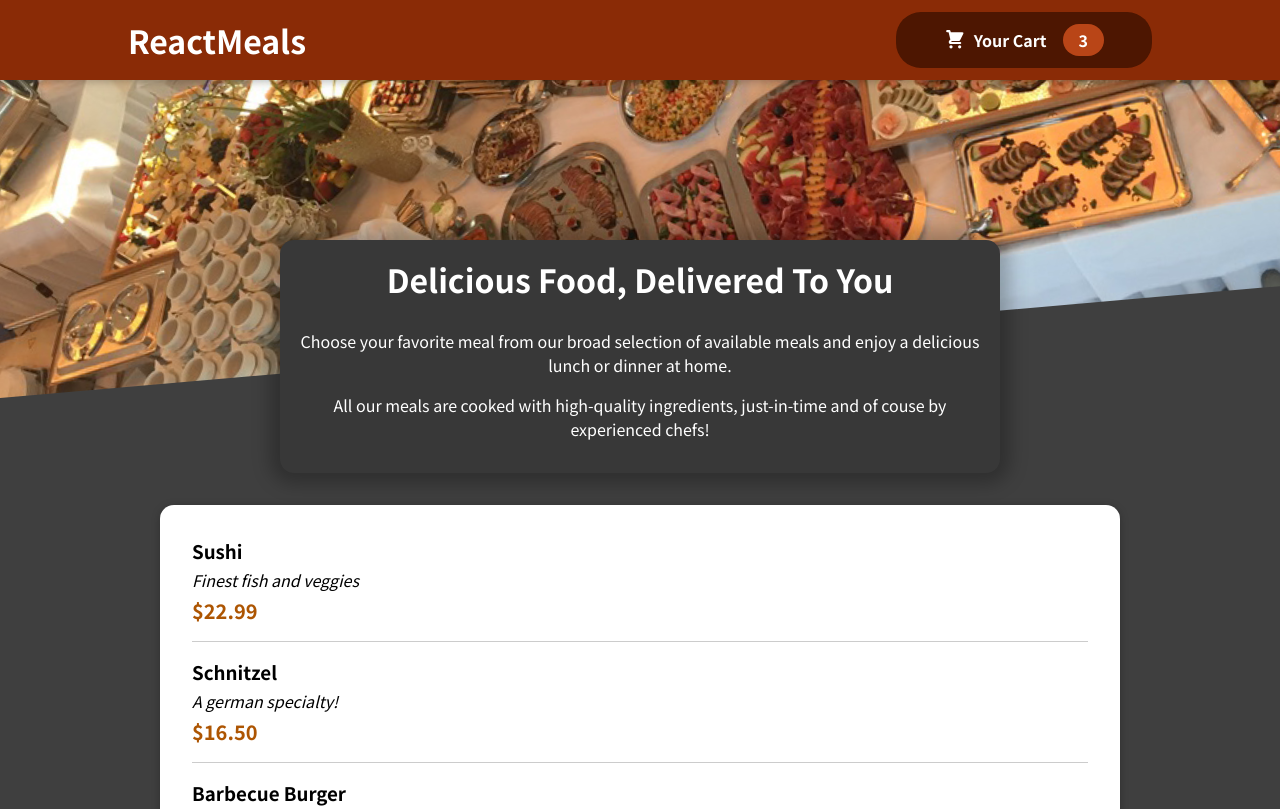
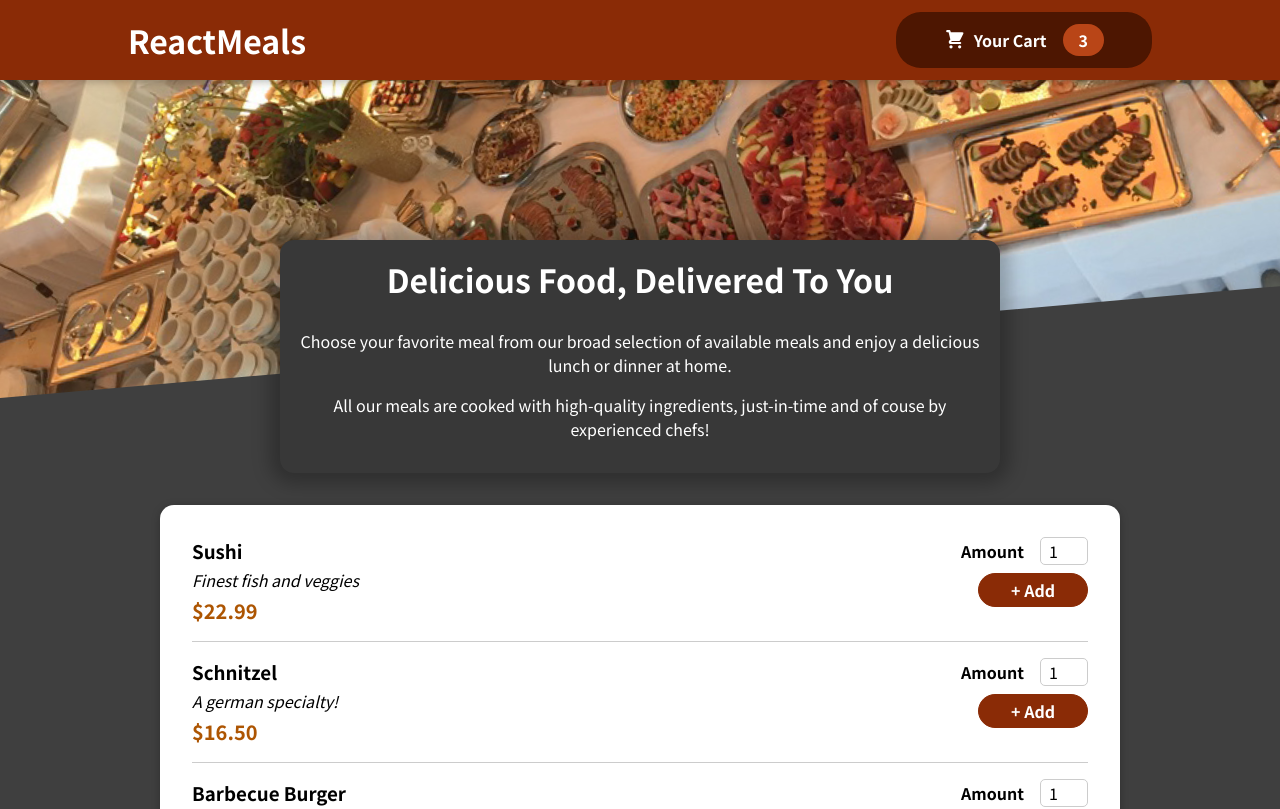
Before and after one commit to AkshayBhuva/react-meals, a React (Create React App) app: page / in a window 1280 px wide. Shown: the top 809 px of the page. Built offline with nearby package versions, Linux system fonts and the light colour scheme.

Commit message:
add Form component

```diff
--- a/src/componensts/Meals/AvailableMeals.js
+++ b/src/componensts/Meals/AvailableMeals.js
@@ -30,7 +30,9 @@
 ];
 
 const AvailableMeals = () => {
-   const mealsList = DUMMY_MEALS.map((meal) => <MealItem key={meal.id} name={meal.name} price={meal.price} description={meal.description} />);
+   const mealsList = DUMMY_MEALS.map((meal) => (
+      <MealItem id={meal.id} key={meal.id} name={meal.name} price={meal.price} description={meal.description} />
+   ));
 
    return (
       <section className={classes.meals}>
--- a/src/componensts/Meals/MealItem/MealItem.js
+++ b/src/componensts/Meals/MealItem/MealItem.js
@@ -1,4 +1,5 @@
 import classes from './MealItem.module.css';
+import MealItemForm from './MealItemForm';
 
 const MealItem = (props) => {
    const price = `$${props.price.toFixed(2)}`;
@@ -10,7 +11,9 @@
             <div className={classes.description}>{props.description}</div>
             <div className={classes.price}>{price}</div>
          </div>
-         <div></div>
+         <div>
+            <MealItemForm id={props.id} />
+         </div>
       </li>
    );
 };
--- a/src/componensts/Meals/MealItem/MealItemForm.js
+++ b/src/componensts/Meals/MealItem/MealItemForm.js
@@ -0,0 +1,23 @@
+import Input from '../../UI/Input';
+import classes from './MealItemForm.module.css';
+
+const MealItemForm = (props) => {
+   return (
+      <form className={classes.form}>
+         <Input
+            label='Amount'
+            input={{
+               id: 'amount_' + props.id,
+               type: 'number',
+               min: '1',
+               max: '5',
+               step: '1',
+               defaultValue: '1',
+            }}
+         />
+         <button>+ Add</button>
+      </form>
+   );
+};
+
+export default MealItemForm;
--- /dev/null
+++ b/src/componensts/Meals/MealItem/MealItemForm.module.css
@@ -0,0 +1,20 @@
+.form {
+   text-align: right;
+}
+
+.form button {
+   font: inherit;
+   cursor: pointer;
+   background-color: #8a2b06;
+   border: 1px solid #8a2b06;
+   color: white;
+   padding: 0.25rem 2rem;
+   border-radius: 20px;
+   font-weight: bold;
+}
+
+.form button:hover,
+.form button:active {
+   background-color: #641e03;
+   border-color: #641e03;
+}
--- /dev/null
+++ b/src/componensts/UI/Input.js
@@ -0,0 +1,12 @@
+import classes from './Input.module.css';
+
+const Input = (props) => {
+   return (
+      <div className={classes.input}>
+         <label htmlFor={props.input.id}>{props.label}</label>
+         <input {...props.input} />
+      </div>
+   );
+};
+
+export default Input;
--- /dev/null
+++ b/src/componensts/UI/Input.module.css
@@ -0,0 +1,18 @@
+.input {
+   display: flex;
+   align-items: center;
+   margin-bottom: 0.5rem;
+}
+
+.input label {
+   font-weight: bold;
+   margin-right: 1rem;
+}
+
+.input input {
+   width: 3rem;
+   border-radius: 5px;
+   border: 1px solid #ccc;
+   font: inherit;
+   padding-left: 0.5rem;
+}
```
